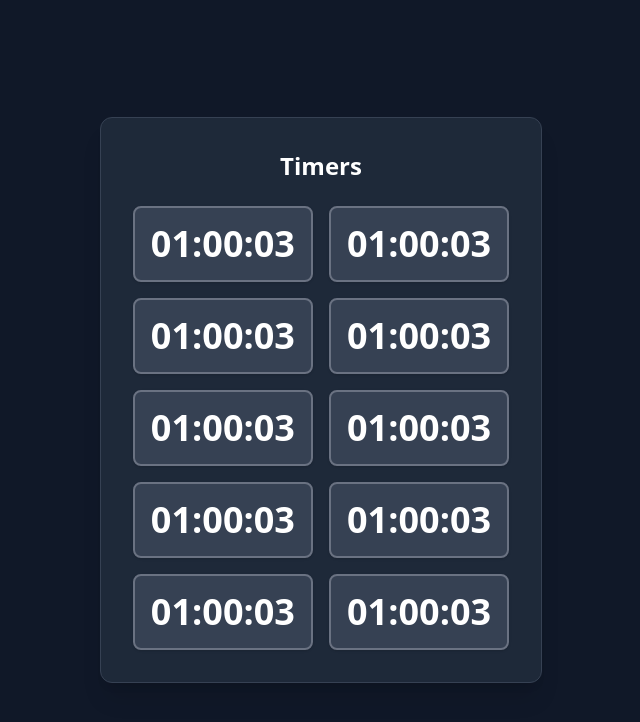
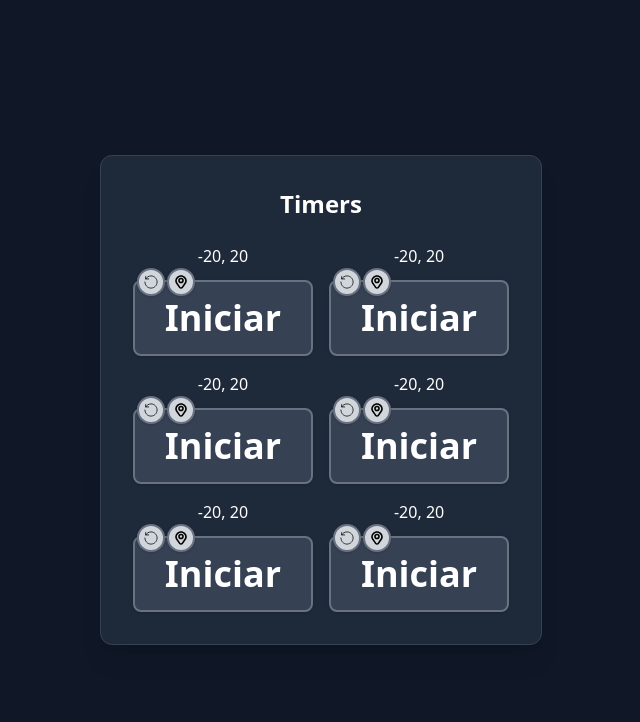
Before and after one commit to Daniel-GM/timer-farm-dofus, a React (Vite) app: page / in a window 1280 px wide. Shown: the top 722 px of the page, without its empty margins (319-959 px from the left). Built offline with nearby package versions, Linux system fonts and the light colour scheme.

Commit message:
botão de reset, /travel e posição do local

```diff
--- a/src/App.jsx
+++ b/src/App.jsx
@@ -15,10 +15,6 @@ function App() {
             <TimerView />
             <TimerView />
             <TimerView />
-            <TimerView />
-            <TimerView />
-            <TimerView />
-            <TimerView />
           </div>
         </div>
       </div>
--- a/src/components/TimerView.jsx
+++ b/src/components/TimerView.jsx
@@ -11,7 +11,7 @@ const TimerView = () => {
     if (!isRunning) return setColor('border-gray-500')
     const interval = setInterval(() => {
       setTime((prevTime) => {
-        (prevTime <= 1000) ? setColor('border-red-500') : setColor('border-green-500')
+        (prevTime <= 800) ? setColor('border-red-500') : setColor('border-green-500')
 
         if (prevTime <= 0) {
           setTime(INITIAL_TIME)
@@ -35,14 +35,38 @@ const TimerView = () => {
   }
 
   return (
-    <div
-      className={`bg-gray-700 p-4 rounded-lg shadow border-2 ${color} cursor-pointer`}
-      onClick={() => switchTimer()}
-    >
-      <div className="flex items-center justify-center">
-        <div
-          className="text-4xl font-semibold w-[7ch]" >
-          {timer()}
+    <div>
+      <div className="text-center mb-3 relative">
+        <div className='relative'>
+          <label>-20</label>
+          <label>, </label>
+          <label>20</label>
+        </div>
+        <section
+          className="absolute top-6 left-1 flex space-x-0.5"
+        >
+          <img
+            src='reset.svg'
+            alt='reset'
+            className='w-7 h-7 bg-gray-300 hover:bg-red-400  border border-2 border-gray-500 px-1 py-1 rounded-4xl shadow cursor-pointer'
+            onClick={() => setTime(INITIAL_TIME)}
+          />
+          <img
+            src='pos.svg'
+            alt='position'
+            className='w-7 h-7 bg-gray-300 hover:bg-cyan-400 border border-2 border-gray-500 px-1 py-1 rounded-4xl shadow cursor-pointer'
+          />
+        </section>
+      </div>
+      <div
+        className={`bg-gray-700 hover:bg-gray-600 p-4 rounded-lg shadow border-2 ${color} cursor-pointer`}
+        onClick={() => switchTimer()}
+      >
+        <div className="flex items-center justify-center">
+          <div
+            className={`text-4xl font-semibold w-[7ch] ${time == INITIAL_TIME ? "text-center" : null}`}>
+            {time == INITIAL_TIME ? "Iniciar" : timer()}
+          </div>
         </div>
       </div>
     </div>
```
Also changed, not shown: public/pos.svg (added), public/reset.svg (added).
